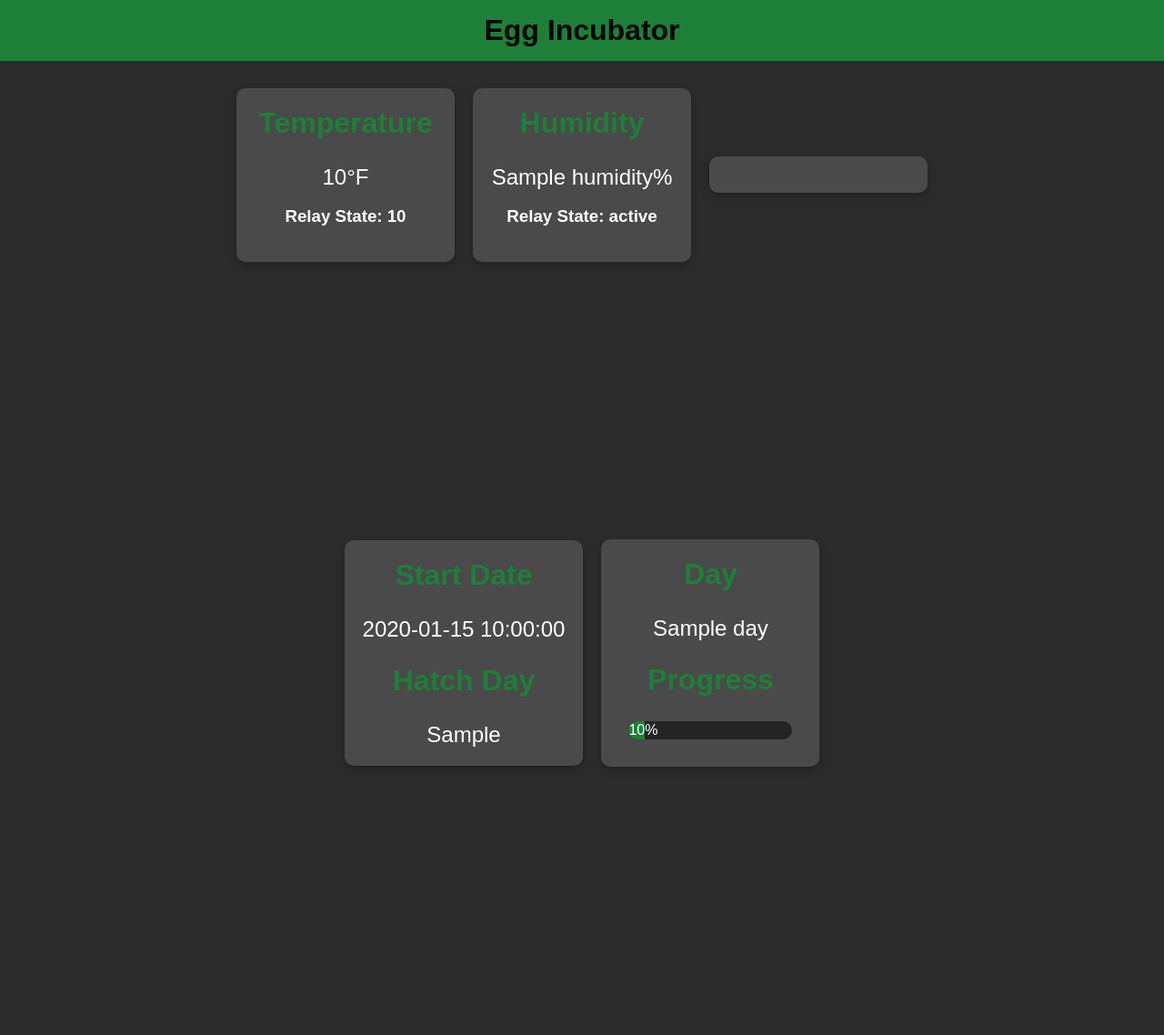
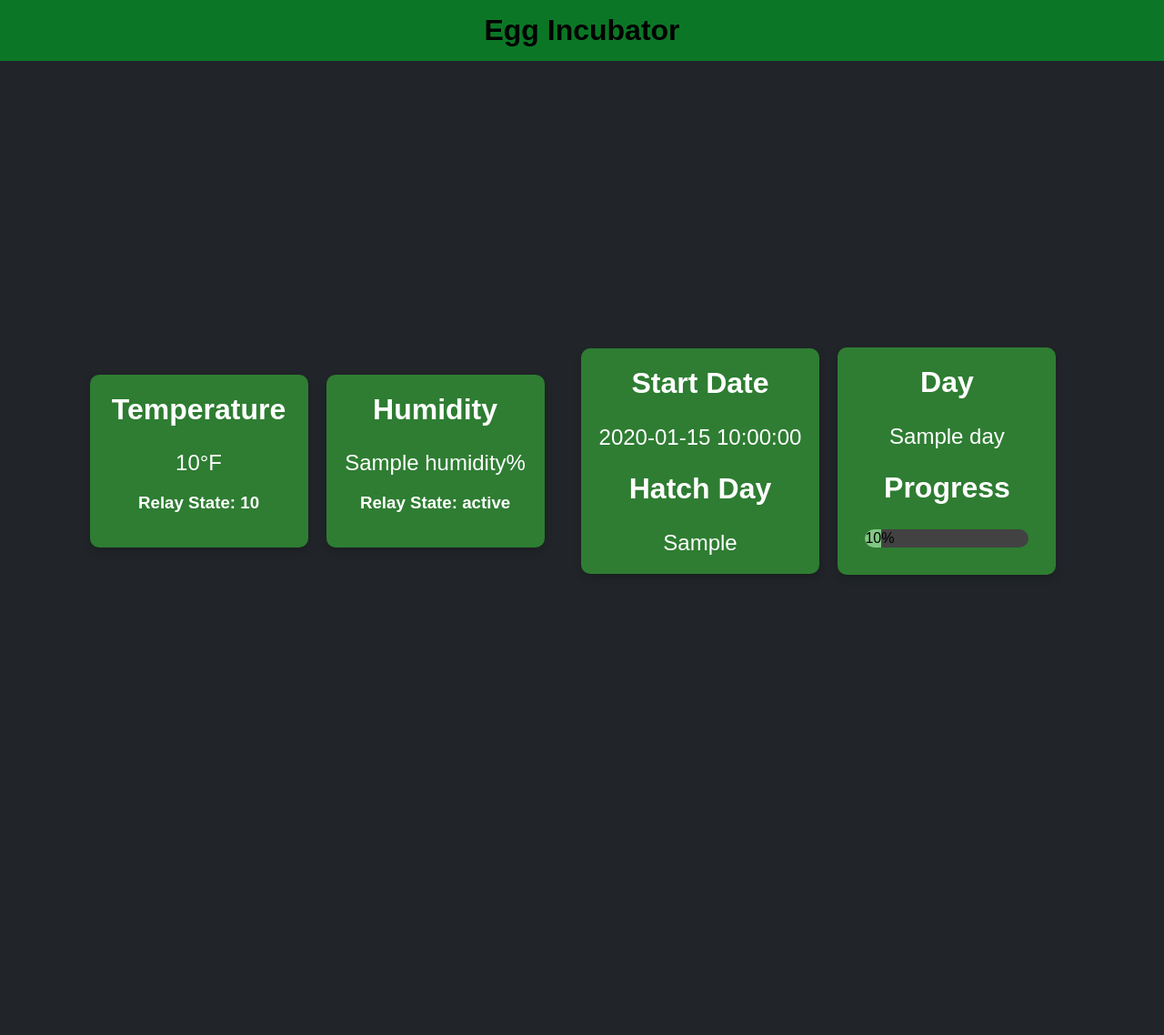
Before and after one commit to rrobert45/Egg_App, a Flask app: template templates/index.html in a window 1280 px wide. Shown: the whole page at 91% size. After the commit the page ends 632 px from the top, so only its background shows below. Run offline with Flask 2, Linux system fonts and the light colour scheme; the template is opened without the code that fills it: most values are stand-ins (such as "Sample title", 1, 10 or a date in 2020); parts of the project's set-up code (start-up, migrations or seed data) failed here and were passed over.

Commit message:
Update index.html

```diff
--- a/templates/index.html
+++ b/templates/index.html
@@ -8,12 +8,12 @@
 		body {
 			font-family: Arial, Helvetica, sans-serif;
 			margin: 0;
-			background-color: #2B2B2B;
-			color: #FFFFFF;
+			background-color: #212529;
+			color: #ffffff;
 		}
 
 		header {
-			background-color: #1E7F38;
+			background-color: #0b7726;
 			color: rgb(0, 0, 0);
 			padding: 15px;
 			text-align: center;
@@ -33,7 +33,7 @@
 		}
 
 		.card {
-			background-color: #4A4A4A;
+			background-color: #2e7d32;
 			border-radius: 10px;
 			box-shadow: 0 4px 8px 0 rgba(0, 0, 0, 0.2);
 			padding: 20px;
@@ -45,17 +45,15 @@
 		.card h2 {
 			font-size: 2em;
 			margin-top: 0;
-			color: #1E7F38;
 		}
 
 		.card p {
 			font-size: 1.5em;
 			margin-bottom: 0;
-			color: #FFFFFF;
 		}
 
 		.progress {
-			background-color: #242424;
+			background-color: #424242;
 			border-radius: 10px;
 			height: 20px;
 			margin: 10px;
@@ -63,11 +61,11 @@
 		}
 
 		.progress-bar {
-			background-color: #1E7F38;
+			background-color: #81c784;
 			height: 100%;
 			text-align: center;
 			line-height: 20px;
-			color: #FFFFFF;
+			color: rgb(0, 0, 0);
 		}
 	</style>
 </head>
@@ -94,10 +92,6 @@
 			</div>
 		</div>
 
-		<div class="card">
-
-		</div>
-
 		<div class="container">
 			<div class="card">
 				<h2>Start Date</h2>
```
Lines whose indentation alone changed are shown as unchanged.
